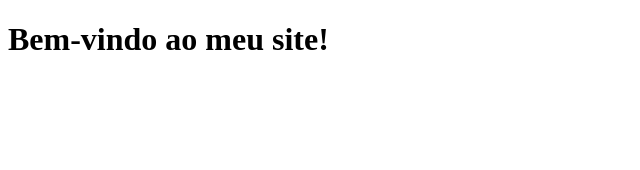
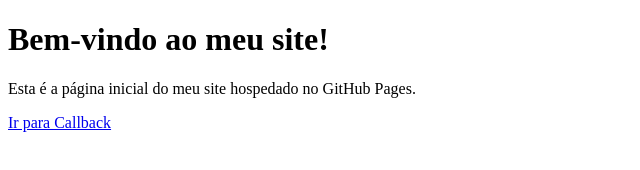
Before and after one commit to rogerbenazzi/rogerbenazzi.github.io, a plain HTML site: page index.html in a window 1280 px wide. Shown: the whole page, without its empty margins (0-640 px from the left). Drawn offline with Linux system fonts and the light colour scheme.

Commit message:
Update index.html

```diff
--- a/index.html
+++ b/index.html
@@ -5,5 +5,7 @@
 </head>
 <body>
     <h1>Bem-vindo ao meu site!</h1>
+    <p>Esta é a página inicial do meu site hospedado no GitHub Pages.</p>
+    <a href="/callback">Ir para Callback</a>
 </body>
 </html>
```
